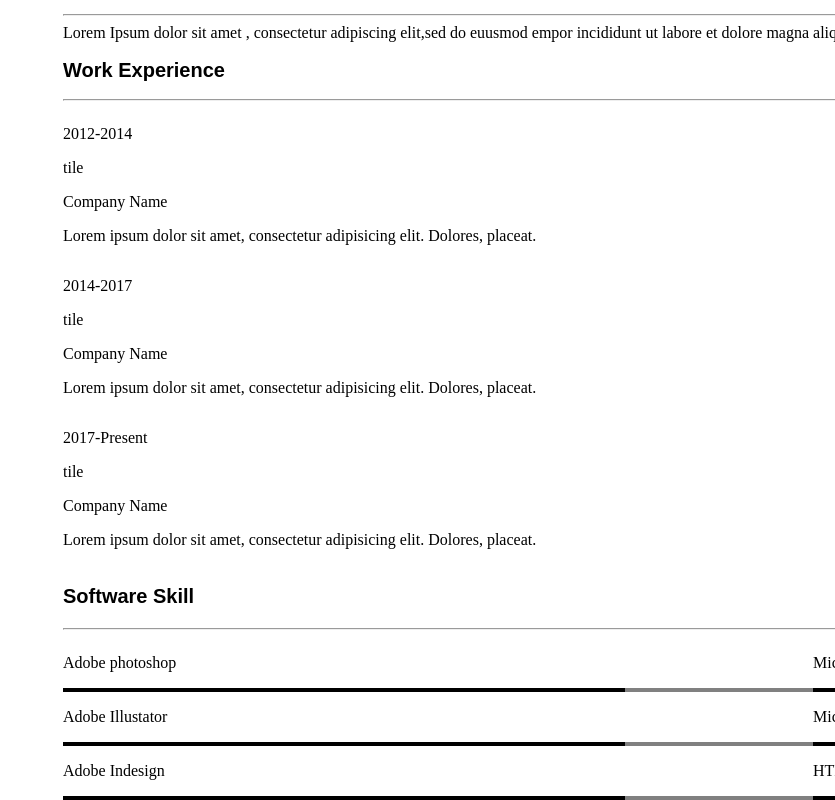
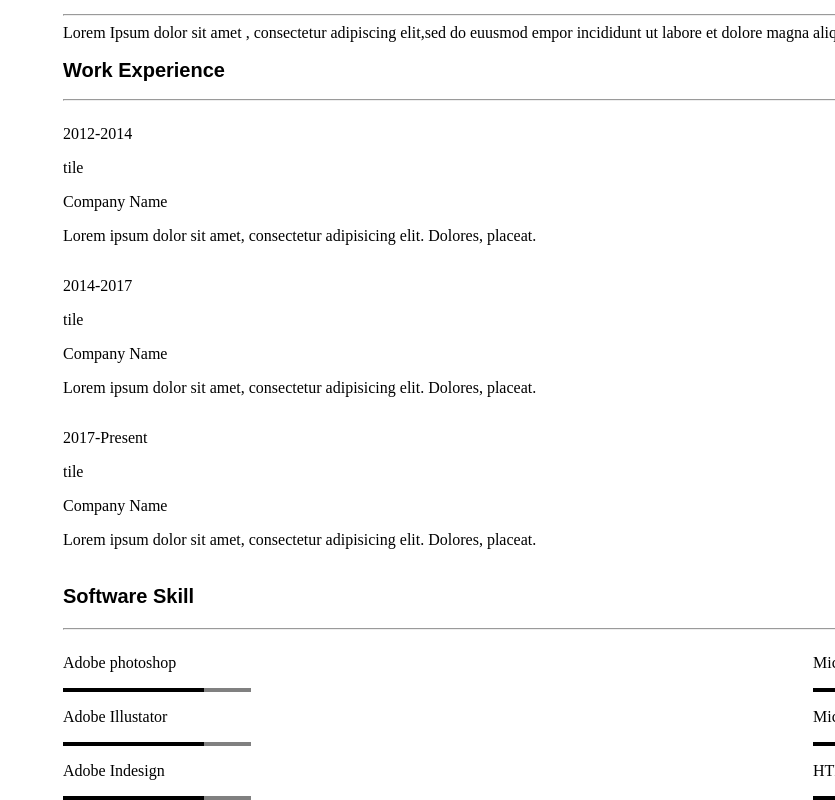
Before and after one commit to ramiwzayed/ng-cv, an Angular app: page / in a window 1280 px wide. Shown: the part 1086-1886 px from the top of the page, without its empty margins (445-1280 px from the left). Built offline with nearby package versions, Linux system fonts and the light colour scheme.

Commit message:
Skill component

```diff
--- a/src/app/components/skill/skill.component.css
+++ b/src/app/components/skill/skill.component.css
@@ -1,11 +1,9 @@
 .two-colored-line::after {
-  content: "";,
-display: block;
-  width: 100%;
+  content: "";
+  width: 25%;
   height: 4px;
   flex-wrap: wrap;
   background: linear-gradient(to right, black 75%, gray 25%);
   /*display: inline-block;*/
   display: flex;
-
 }
--- a/src/app/components/skill/skill.component.ts
+++ b/src/app/components/skill/skill.component.ts
@@ -1,4 +1,4 @@
-import {Component, Input} from '@angular/core';
+import {Component, input, Input} from '@angular/core';
 
 @Component({
   selector: 'app-skill',
```
